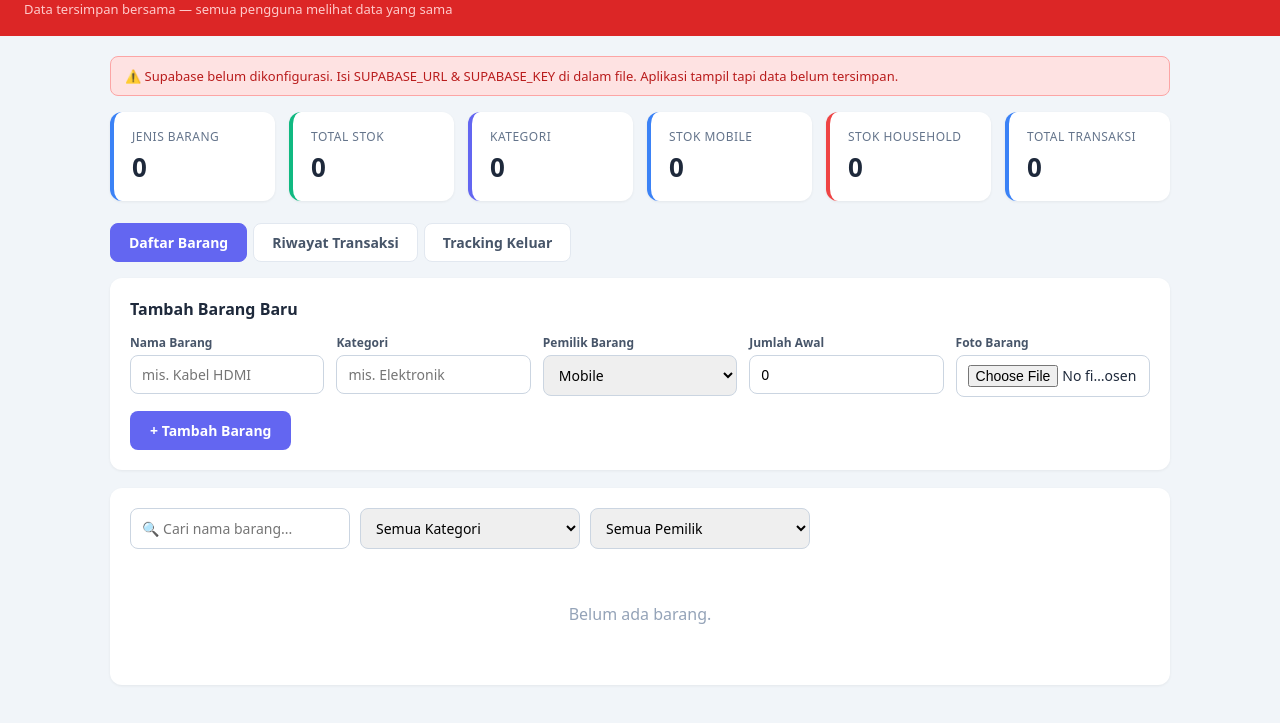
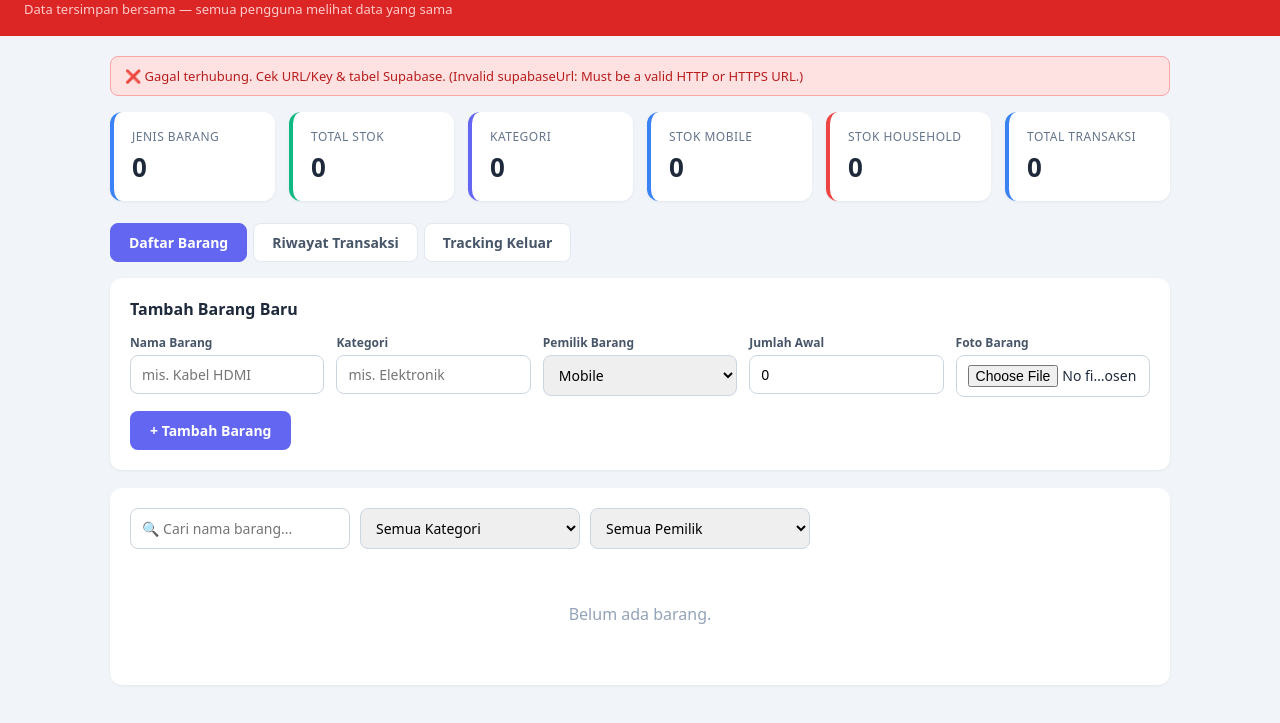
Before and after one commit to mikhailwon/MyGudang, a plain HTML site: page index.html in a window 1280 px wide. Shown: the part 47-770 px from the top of the page. Drawn offline with nearby package versions, Linux system fonts and the light colour scheme.

Commit message:
Add files via upload

```diff
--- a/index.html
+++ b/index.html
@@ -181,8 +181,8 @@
 //  KONFIGURASI SUPABASE — GANTI 2 BARIS DI BAWAH INI
 //  Ambil dari dashboard Supabase: Settings > API
 // ============================================================
-const SUPABASE_URL = 'MASUKKAN_URL_ANDA_DISINI';
-const SUPABASE_KEY = 'MASUKKAN_ANON_KEY_ANDA_DISINI';
+const SUPABASE_URL = 'sb_publishable_Pa2zvN9SkfIFrvoJEMvd3g_64nkpoGQ';
+const SUPABASE_KEY = 'eyJhbGciOiJIUzI1NiIsInR5cCI6IkpXVCJ9.eyJpc3MiOiJzdXBhYmFzZSIsInJlZiI6InhzZWl2eXhxeGRra2tjamxjZGt3Iiwicm9sZSI6ImFub24iLCJpYXQiOjE3ODQ3MjMwMzQsImV4cCI6MjEwMDI5OTAzNH0.2k2bx1nVmE44Dsq1wh5rF7qplTDtb0v8WA5cLo0Qj-g';
 // ============================================================
 
 let sb = null;
```
